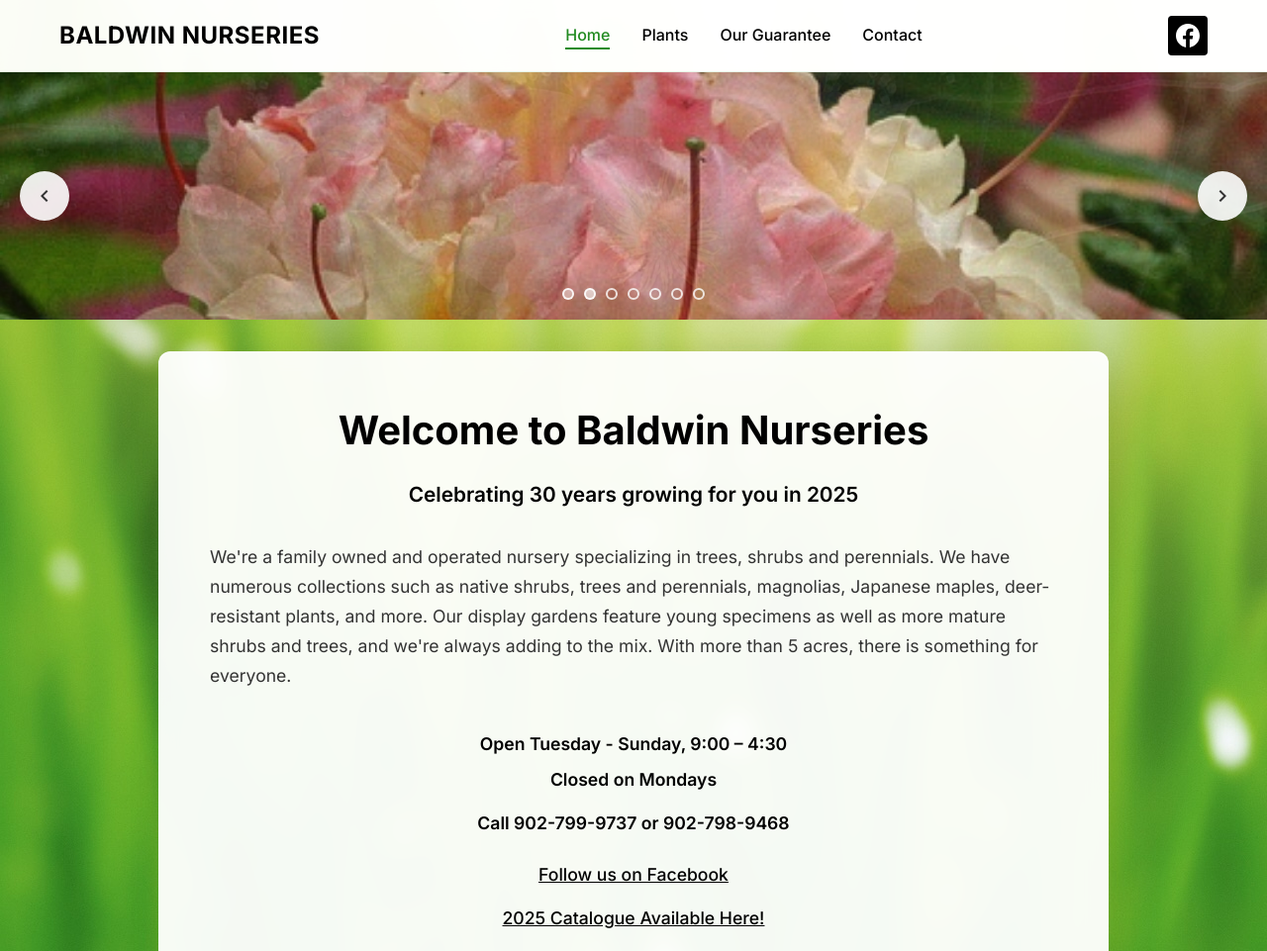
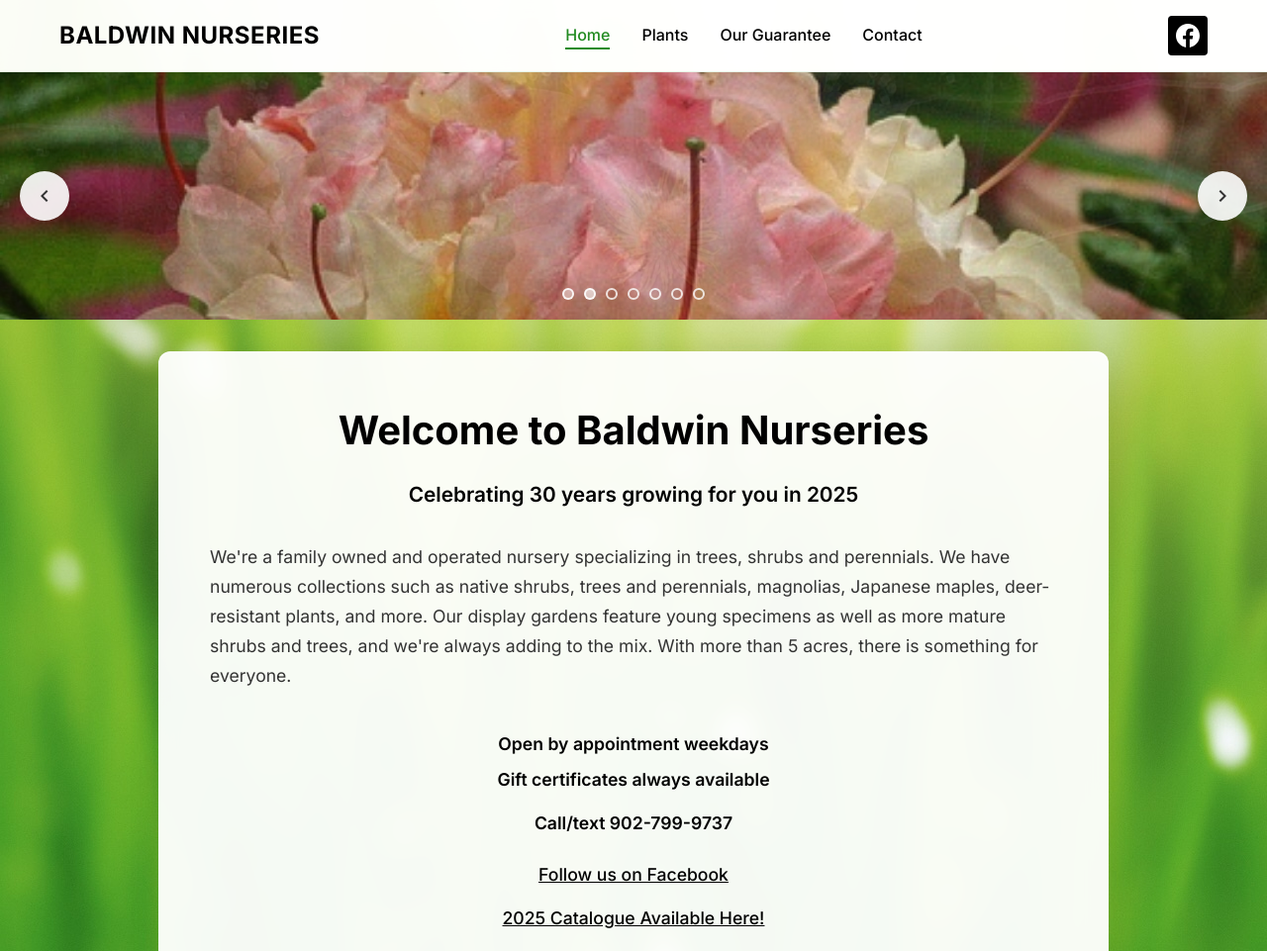
Before and after one commit to systemsevenfive/baldwinnurseries, a plain HTML site: page index.html in a window 1280 px wide. Shown: the top 961 px of the page at 99% size. Drawn offline with Linux system fonts and the light colour scheme.

Commit message:
Fall updates to contact page

```diff
--- a/index.html
+++ b/index.html
@@ -99,12 +99,12 @@
 
                 <div class="info-section">
                     <div class="hours">
-                        <h4>Open Tuesday - Sunday, 9:00 – 4:30</h4>
-                        <h4>Closed on Mondays</h4>
+                        <h4>Open by appointment weekdays</h4>
+                        <h4>Gift certificates always available</h4>
                     </div>
 
                     <div class="contact">
-                        <h4>Call 902-799-9737 or 902-798-9468</h4>
+                        <h4>Call/text 902-799-9737</h4>
                     </div>
 
                     <div class="links">
```
Also changed, not shown: contact.html (+0 -1 lines).
